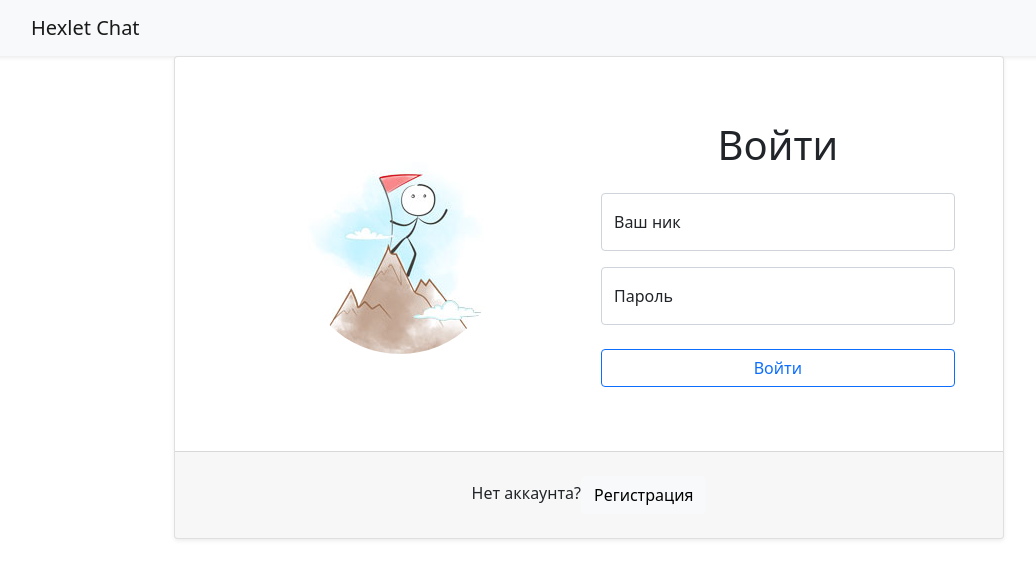
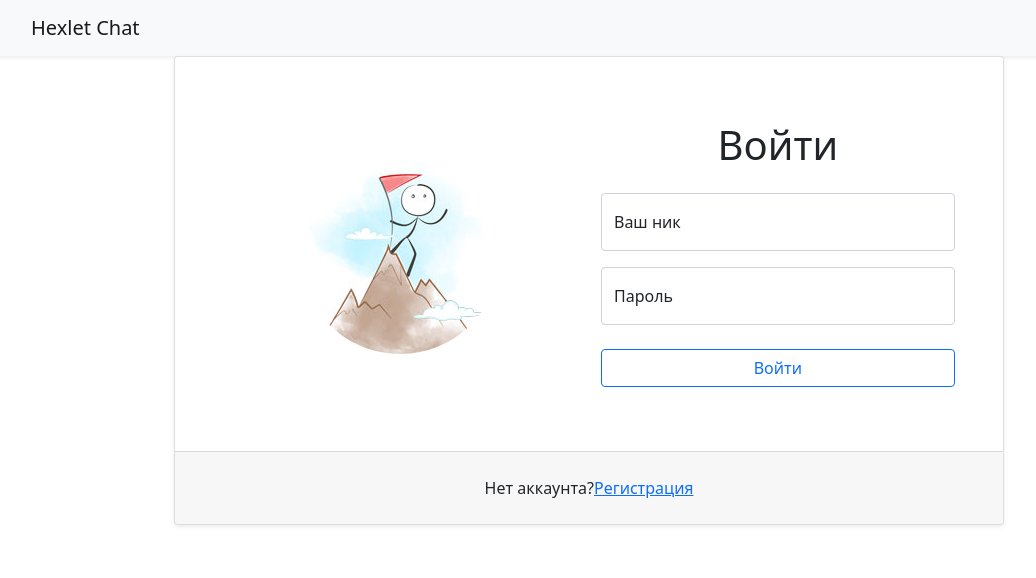
Before and after one commit to igorkuznetsov1972/frontend-project-lvl4, a React app: page /login in a window 1280 px wide. Shown: the top 578 px of the page, without its empty margins (51-1087 px from the left). Built offline with nearby package versions, Linux system fonts and the light colour scheme; no server answers; the HTML template or start-up script is replaced by a standard one.

Commit message:
change button to link role for registraton link

```diff
--- a/src/components/LoginForm.jsx
+++ b/src/components/LoginForm.jsx
@@ -88,7 +88,7 @@ export default () => {
             <Card.Footer className="p-4">
               <div className="text-center">
                 <span>Нет аккаунта?</span>
-                <Button variant="light" as={Link} to="/signup">{t('signup')}</Button>
+                <Link to="/signup">{t('signup')}</Link>
               </div>
             </Card.Footer>
           </Card>
```
